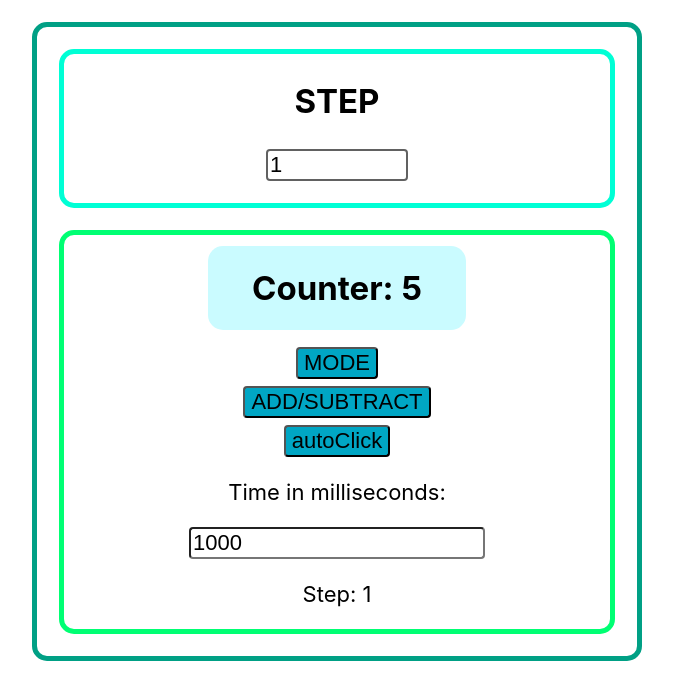
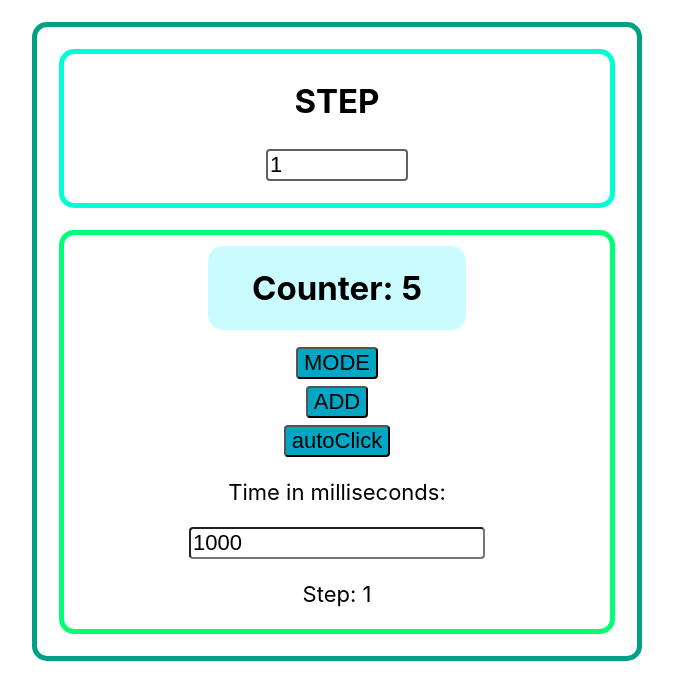
Before and after one commit to JaneTyrant/react-counter, a React (Create React App) app: page / in a window 1280 px wide. Shown: the top 700 px of the page, without its empty margins (303-976 px from the left). Built offline with nearby package versions, Linux system fonts and the light colour scheme.

Commit message:
Refactor ADD/SUBTRACT button

```diff
--- a/src/components/Count/CountArticle/index.js
+++ b/src/components/Count/CountArticle/index.js
@@ -39,7 +39,7 @@ class CountArticle extends Component {
     this.autoClick();
   }
   render() {
-    const { count, time } = this.state;
+    const { count, time, isAdded } = this.state;
     const { step } = this.props;
     return (
       <>
@@ -49,7 +49,7 @@ class CountArticle extends Component {
             MODE
           </button>
           <button className={styles.input} onClick={this.changeNumber}>
-            ADD/SUBTRACT
+            {isAdded ? 'ADD' : 'SUBTRACT'}
           </button>
           <button className={styles.input} onClick={this.autoClick}>
             autoClick
```
